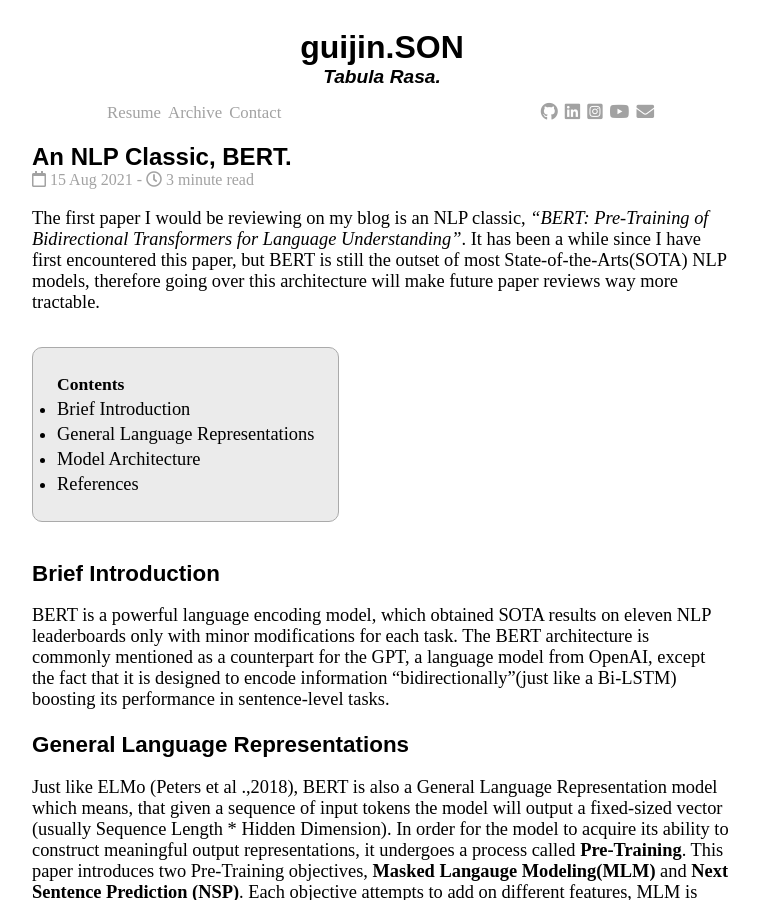
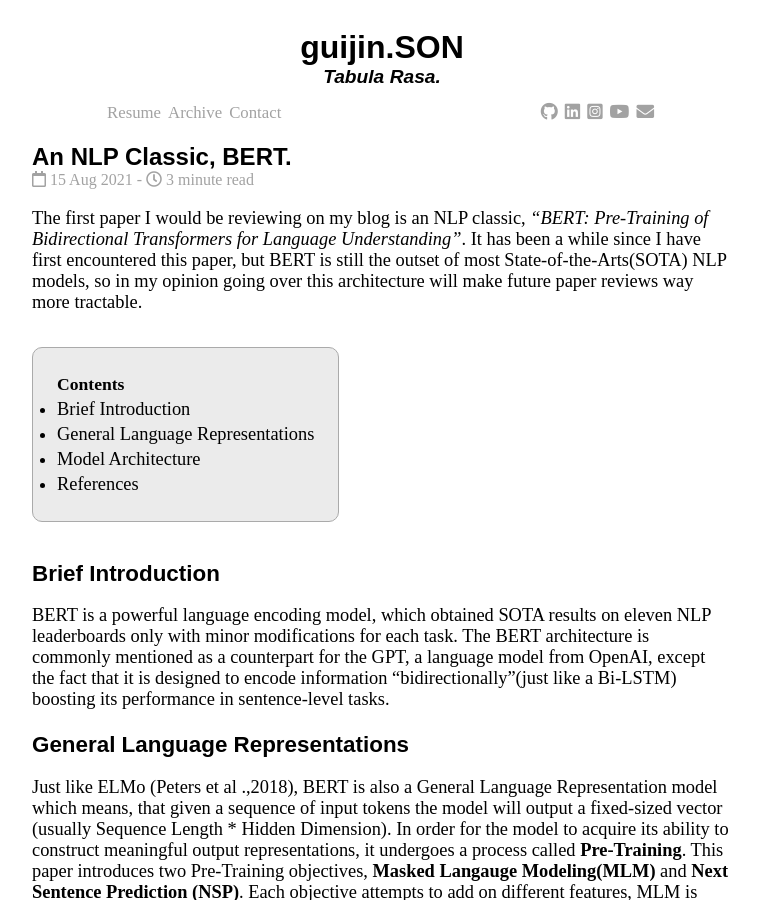
Before and after one commit to guijinSON/guijinSON.github.io, a Jekyll site: the page built from _posts/2021-08-15-An NLP Classic, BERT.md, in a window 1280 px wide and 900 px high. Shown: the whole window, without its empty margins (258-1017 px from the left). Built offline with Jekyll 4.4.1, drawn with Linux system fonts in a browser that asks for light colours; nearby versions of some CDN libraries; comment, search, counter and statistics services are not loaded.

Commit message:
Update 2021-08-15-An NLP Classic, BERT.md

```diff
--- a/_posts/2021-08-15-An NLP Classic, BERT.md
+++ b/_posts/2021-08-15-An NLP Classic, BERT.md
@@ -7,7 +7,7 @@
 ---
 
 The first paper I would be reviewing on my blog is an NLP classic, *"BERT: Pre-Training of Bidirectional Transformers for Language Understanding"*.
- It has been a while since I have first encountered this paper, but BERT is still the outset of most State-of-the-Arts(SOTA) NLP models, therefore going over this architecture will make future paper reviews way more tractable.
+ It has been a while since I have first encountered this paper, but BERT is still the outset of most State-of-the-Arts(SOTA) NLP models, so in my opinion going over this architecture will make future paper reviews way more tractable.
 
 * hello
 {:toc}
```
